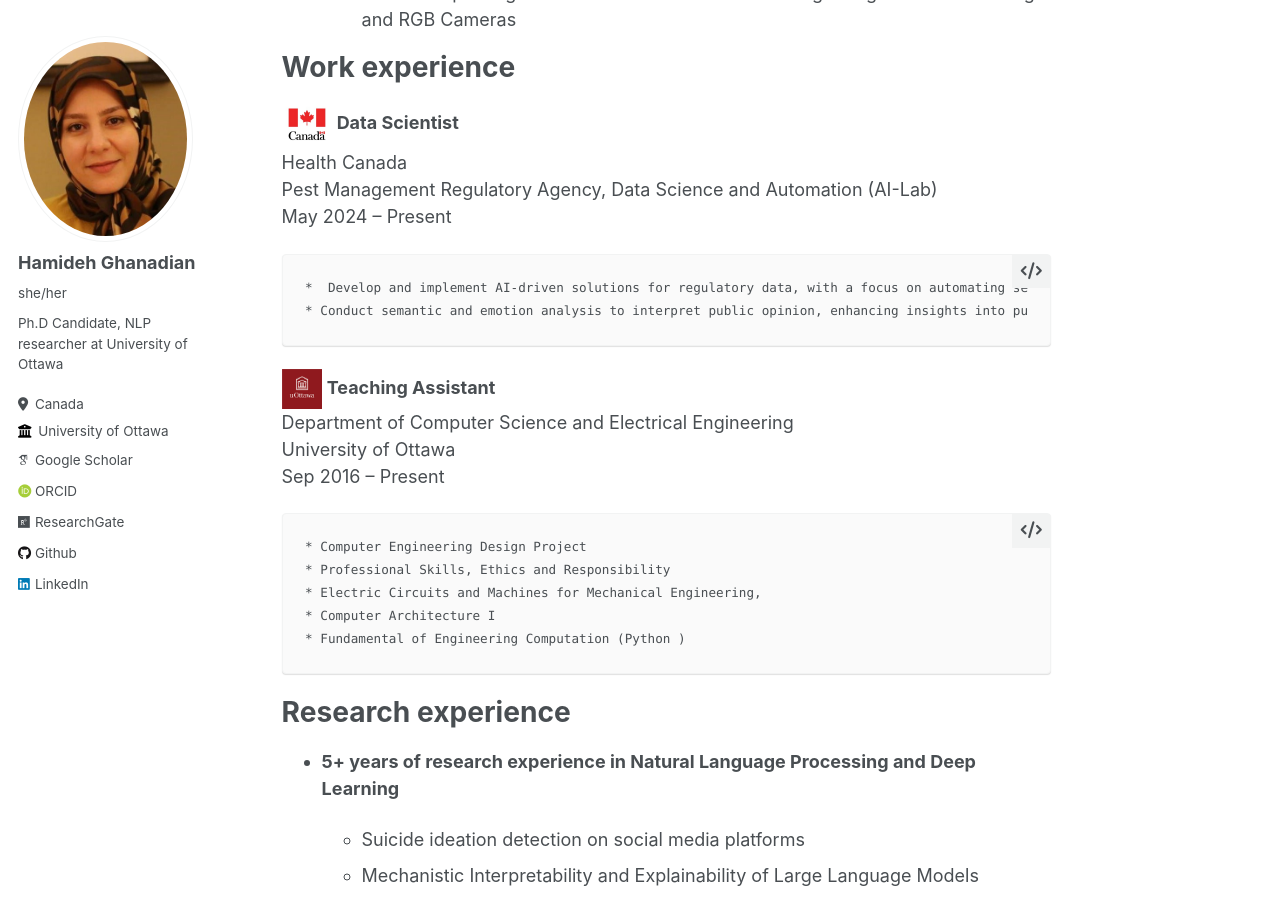
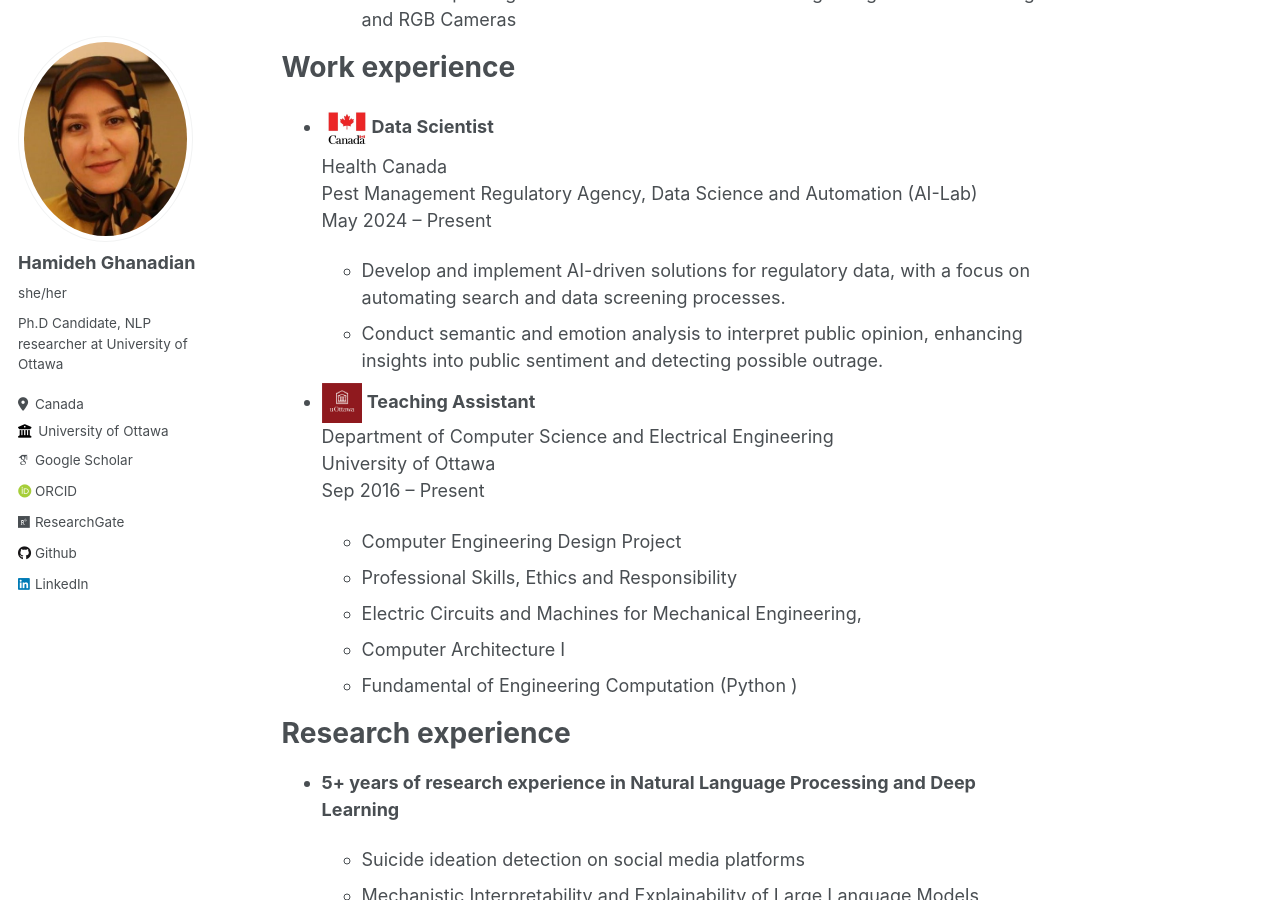
Before and after one commit to Hamideh-ghanadian/Hamideh-Ghanadian.github.io, a Jekyll site: the page built from _pages/cv.md, in a window 1280 px wide and 900 px high, scrolled down 652 px. Built offline with Jekyll 4.4.1, drawn with Linux system fonts in a browser that asks for light colours; some web fonts are replaced.

Commit message:
Update cv.md

```diff
--- a/_pages/cv.md
+++ b/_pages/cv.md
@@ -29,7 +29,7 @@ Focused on interpretability in NLP, leveraging LLMs for social media data analys
 
 Work experience
 ======
-  <img src="https://github.com/Hamideh-ghanadian/Hamideh-Ghanadian.github.io/blob/main/images/canada.jpg?raw=true" alt="Logo" width="50" height="40"> **Data Scientist**<br>
+* <img src="https://github.com/Hamideh-ghanadian/Hamideh-Ghanadian.github.io/blob/main/images/canada.jpg?raw=true" alt="Logo" width="50" height="40">**Data Scientist**<br>
     Health Canada<br>
     Pest Management Regulatory Agency, Data Science and Automation (AI-Lab)<br>
     May 2024 – Present<br>
@@ -38,10 +38,10 @@ Work experience
     * Conduct semantic and emotion analysis to interpret public opinion, enhancing insights into public sentiment and detecting possible outrage.
 
 
-<img src="https://github.com/Hamideh-ghanadian/Hamideh-Ghanadian.github.io/blob/main/images/uottawa.png?raw=true" alt="Logo" width="40" height="30"> **Teaching Assistant**<br>
+* <img src="https://github.com/Hamideh-ghanadian/Hamideh-Ghanadian.github.io/blob/main/images/uottawa.png?raw=true" alt="Logo" width="40" height="30"> **Teaching Assistant**<br>
     Department of Computer Science and Electrical Engineering<br>
     University of Ottawa<br>
-    Sep 2016 – Present<br>
+    Sep 2016 – Present
 
     * Computer Engineering Design Project
     * Professional Skills, Ethics and Responsibility
```
